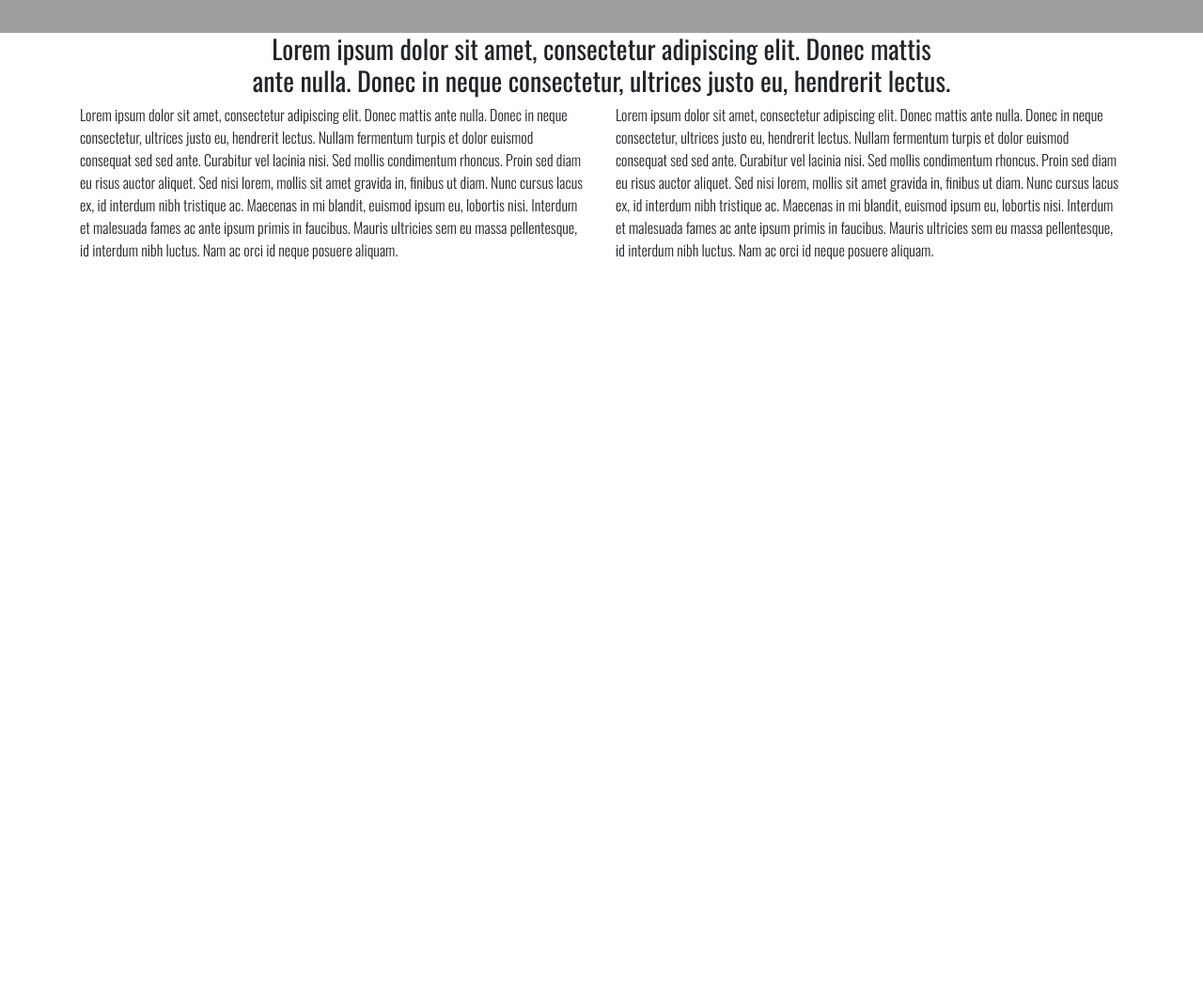
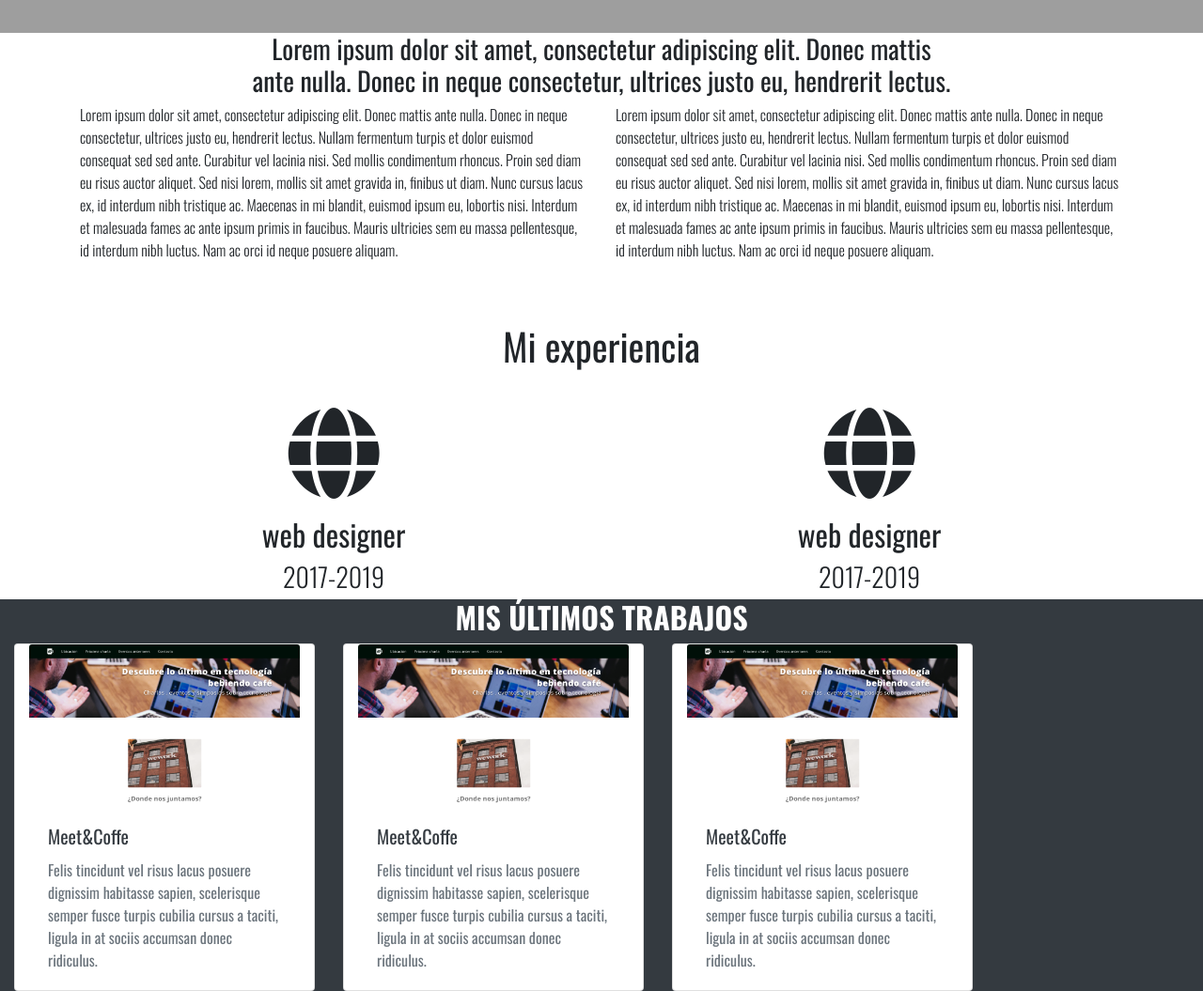
Before and after one commit to isidorasenn/miportafolio2, a plain HTML site: page index.html in a window 1280 px wide. Shown: the part 702-1757 px from the top of the page at 94% size. Before the commit the page ends 996 px from the top, so only its background shows below. Drawn offline with nearby package versions, Linux system fonts and the light colour scheme; grey boxes are pictures that could not be loaded; files whose address does not match are found by name.

Commit message:
prueba 1

```diff
--- a/assets/css/style.css
+++ b/assets/css/style.css
@@ -25,6 +25,16 @@ height:  737px;
     text-align: center;
 }
 
+
+
+.experiencia{
+    padding-top: 50px;
+}
 .parrafos{
     font-weight: 300;
 }
+
+.iconos{
+    font-size: 100px;
+    text-align: center;
+}
--- a/index.html
+++ b/index.html
@@ -35,18 +35,18 @@
         </div>
       </nav>
 
-      <header>
+    <header>
 
         <div class="titulo container inline-block">
             <h2 class="text-center">Yo soy</h2>
             <h1 class="text-center">Isidora Senn</h1>
         </div>
 
-      </header>
+    </header>
 
 <div class="sobremi container d-sm-none d-md-block 	d-none d-sm-block">
 
-<h3>Lorem ipsum dolor sit amet, consectetur adipiscing elit. Donec mattis <br> ante nulla. Donec in neque consectetur, ultrices justo eu, hendrerit lectus.</h3>
+        <h3>Lorem ipsum dolor sit amet, consectetur adipiscing elit. Donec mattis <br> ante nulla. Donec in neque consectetur, ultrices justo eu, hendrerit lectus.</h3>
 
 </div>
 
@@ -55,16 +55,78 @@
 
           <div class=" col-md-6 d-sm-none d-md-block 	d-none d-sm-block">
           <p>Lorem ipsum dolor sit amet, consectetur adipiscing elit. Donec mattis ante nulla. Donec in neque consectetur, ultrices justo eu, hendrerit lectus. Nullam fermentum turpis et dolor euismod consequat sed sed ante. Curabitur vel lacinia nisi. Sed mollis condimentum rhoncus. Proin sed diam eu risus auctor aliquet. Sed nisi lorem, mollis sit amet gravida in, finibus ut diam. Nunc cursus lacus ex, id interdum nibh tristique ac. Maecenas in mi blandit, euismod ipsum eu, lobortis nisi. Interdum et malesuada fames ac ante ipsum primis in faucibus. Mauris ultricies sem eu massa pellentesque, id interdum nibh luctus. Nam ac orci id neque posuere aliquam.</p>
+
         </div>
-
 
 
       <div class="preparacion col-md-6 d-sm-none d-md-block 	d-none d-sm-block">
 
+
         <p> Lorem ipsum dolor sit amet, consectetur adipiscing elit. Donec mattis ante nulla. Donec in neque consectetur, ultrices justo eu, hendrerit lectus. Nullam fermentum turpis et dolor euismod consequat sed sed ante. Curabitur vel lacinia nisi. Sed mollis condimentum rhoncus. Proin sed diam eu risus auctor aliquet. Sed nisi lorem, mollis sit amet gravida in, finibus ut diam. Nunc cursus lacus ex, id interdum nibh tristique ac. Maecenas in mi blandit, euismod ipsum eu, lobortis nisi. Interdum et malesuada fames ac ante ipsum primis in faucibus. Mauris ultricies sem eu massa pellentesque, id interdum nibh luctus. Nam ac orci id neque posuere aliquam.</p>
       </div>
+
       </div>
-      </div>
+</div>
+
+
+<div class="experiencia  container col-md-12">
+        <h1 class="text-center">Mi experiencia</h1>
+
+</div>
+
+<div class="iconos container">
+    <div class="row">
+
+        <div class=" col-md-6">
+           <i class="fas fa-globe"></i>
+           <h2 class="text-center">web designer</h2>
+           <h3 class="text-center font-weight-light">2017-2019</h3>
+         </div>
+
+         <div class=" col-md-6">
+            <i class="text-center fas fa-globe"></i>
+            <h2 class="text-center">web designer</h2>
+            <h3 class="text-center font-weight-light">2017-2019</h3>
+         </div>
+     </div>
+</div>
+
+<section class="container-fluid text-white bg-dark" id="work">
+<h2 class="text-center  font-weight-bold ">MIS ÚLTIMOS TRABAJOS</h2>
+<div class="card-deck">
+
+        <div class="card col-md-3" style="width: 18rem;">
+                <img src="assets/img/meet_coffee.png" class="card-img-top" alt="...">
+                <div class="card-body">
+                  <h5 class="card-title text-dark">Meet&Coffe</h5>
+                  <p class="card-text text-muted">Felis tincidunt vel risus lacus posuere dignissim habitasse sapien, scelerisque semper fusce turpis cubilia cursus a taciti, ligula in at sociis accumsan donec ridiculus.</p>
+                </div>
+              </div>
+
+              <div class="card col-md-3" style="width: 18rem;">
+                    <img src="assets/img/meet_coffee.png" class="card-img-top" alt="...">
+                    <div class="card-body">
+                      <h5 class="card-title text-dark">Meet&Coffe</h5>
+                      <p class="card-text text-muted">Felis tincidunt vel risus lacus posuere dignissim habitasse sapien, scelerisque semper fusce turpis cubilia cursus a taciti, ligula in at sociis accumsan donec ridiculus.</p>
+                    </div>
+                  </div>
+
+                  <div class="card col-md-3" style="width: 18rem;">
+                        <img src="assets/img/meet_coffee.png" class="card-img-top" alt="...">
+                        <div class="card-body">
+                          <h5 class="card-title text-dark">Meet&Coffe</h5>
+                          <p class="card-text text-muted">Felis tincidunt vel risus lacus posuere dignissim habitasse sapien, scelerisque semper fusce turpis cubilia cursus a taciti, ligula in at sociis accumsan donec ridiculus.</p>
+                        </div>
+                      </div>
+</div>
+</section>
+
+
+
+
+
+
+
 
 
 
```
